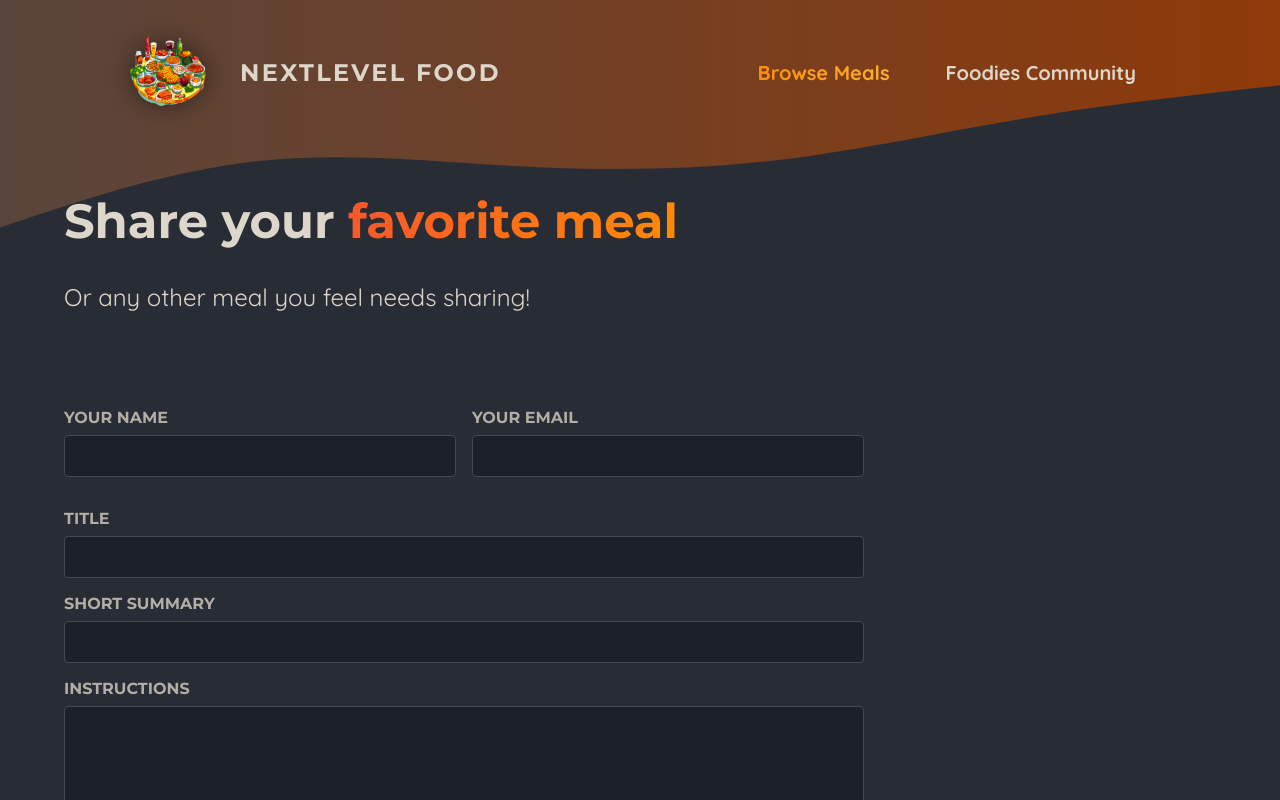
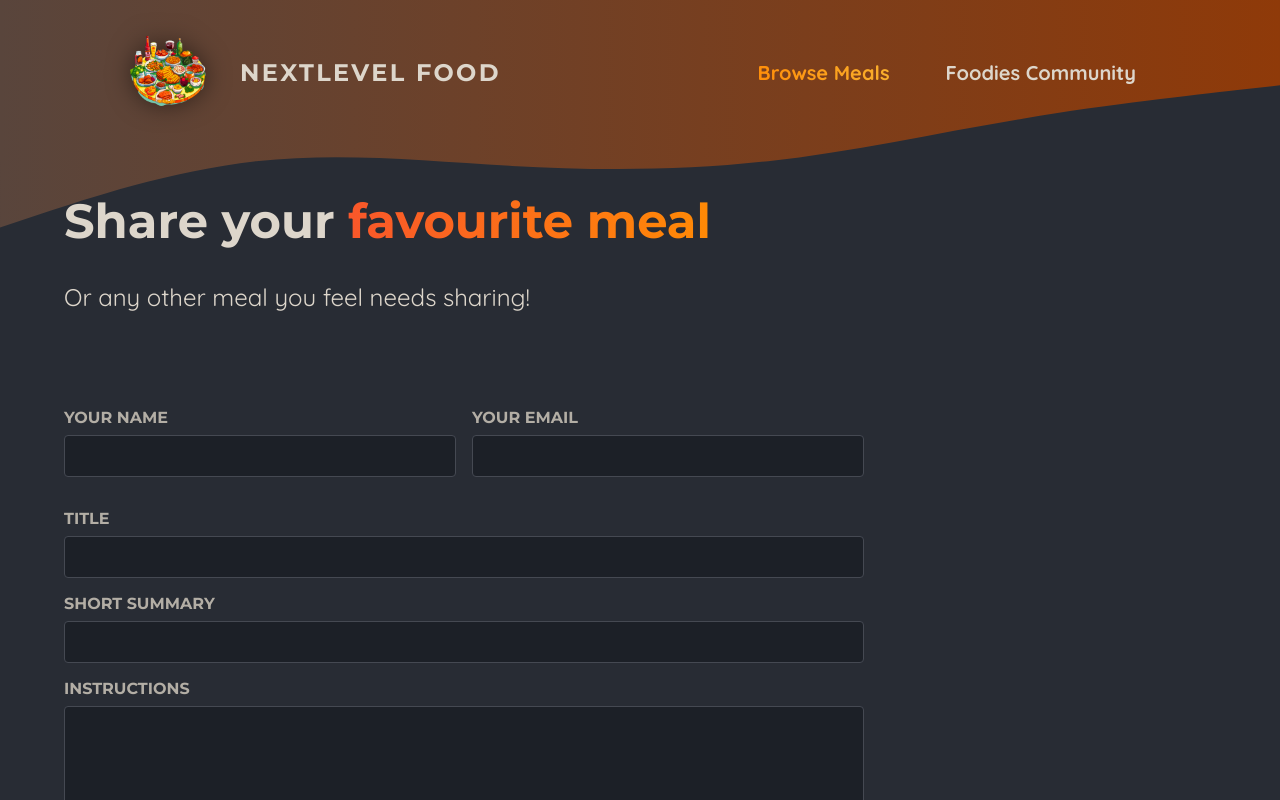
Before and after one commit to aszkurlat/meal-app-nextjs, a Next.js app: page /meals/share in a window 1280 px wide. Shown: the top 800 px of the page. Built offline with nearby package versions, Linux system fonts and the light colour scheme.

Commit message:
Storing server actions in seperate files

```diff
--- a/app/meals/share/page.js
+++ b/app/meals/share/page.js
@@ -1,25 +1,14 @@
+"use client";
 import ImagePicker from "../image-picker";
 import classes from "./page.module.css";
+import { shareMeal } from "@/lib/action";
 
 export default function ShareMealPage() {
-  // SERVER ACTIONS
-  async function shareMeal(formData) {
-    "use server";
-    const meal = {
-      title: formData.get("title"),
-      summary: formData.get("summary"),
-      instructions: formData.get("instructions"),
-      image: formData.get("image"),
-      creator: formData.get("creator"),
-      creatorEmail: formData.get("email"),
-    };
-    console.log(meal);
-  }
   return (
     <>
       <header className={classes.header}>
         <h1>
-          Share your <span className={classes.highlight}>favorite meal</span>
+          Share your <span className={classes.highlight}>favourite meal</span>
         </h1>
         <p>Or any other meal you feel needs sharing!</p>
       </header>
--- /dev/null
+++ b/lib/action.js
@@ -0,0 +1,14 @@
+"use server";
+
+// SERVER ACTIONS
+export async function shareMeal(formData) {
+  const meal = {
+    title: formData.get("title"),
+    summary: formData.get("summary"),
+    instructions: formData.get("instructions"),
+    image: formData.get("image"),
+    creator: formData.get("creator"),
+    creatorEmail: formData.get("email"),
+  };
+  console.log(meal);
+}
```
